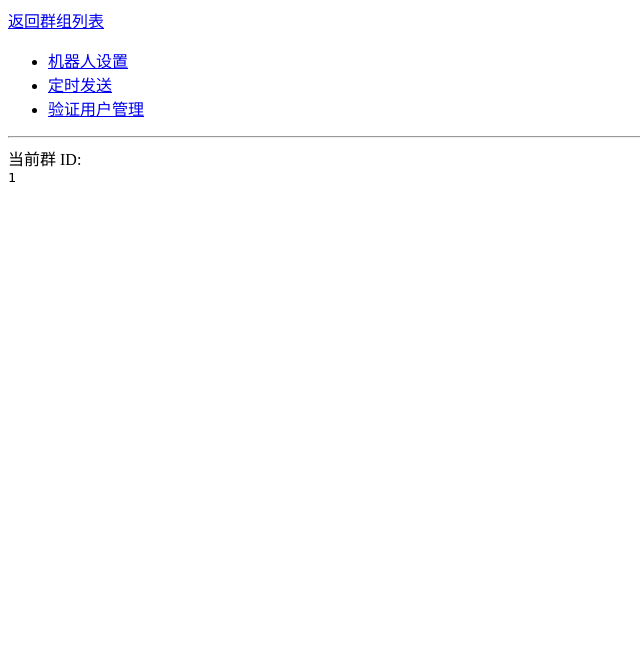
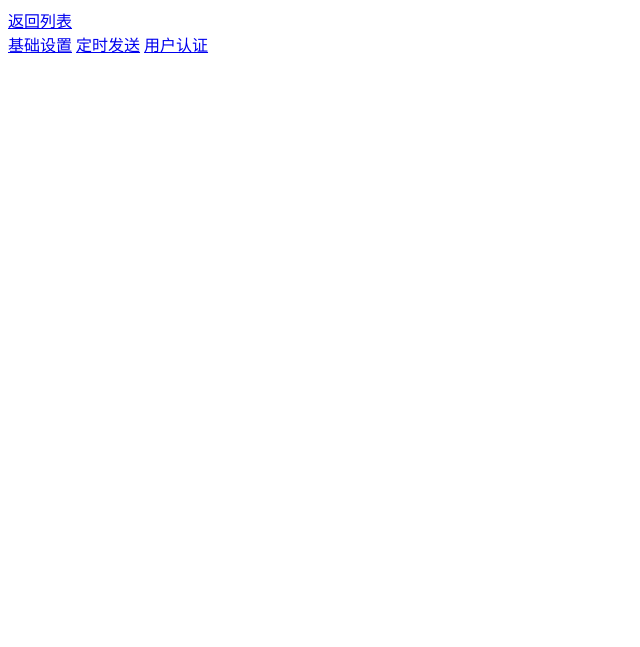
Before and after one commit to Szchiji/fangzhang, a FastAPI app: template templates/sidebar.html in a window 1280 px wide. Shown: the top 647 px of the page, without its empty margins (0-640 px from the left). Run offline with FastAPI, Linux system fonts and the light colour scheme; the template is opened without the code that fills it: most values are stand-ins (such as "Sample title", 1, 10 or a date in 2020); parts of the project's set-up code (start-up, migrations or seed data) failed here and were passed over.

Commit message:
Update sidebar.html

```diff
--- a/templates/sidebar.html
+++ b/templates/sidebar.html
@@ -1,31 +1,8 @@
-<div class="d-flex flex-column p-3 bg-white shadow-sm" style="border-radius: 15px; min-height: 80vh;">
-    <div class="mb-4">
-        <a href="/manage?sid={{ sid }}" class="btn btn-light w-100 text-primary fw-bold">
-            <i class="bi bi-grid-fill me-2"></i> 返回群组列表
-        </a>
-    </div>
-
-    <ul class="nav nav-pills flex-column mb-auto">
-        <li class="nav-item">
-            <a href="/settings?sid={{ sid }}&gid={{ gid }}" class="nav-link {% if 'settings' in request.url.path %}active{% endif %}">
-                <i class="bi bi-gear-wide-connected me-2"></i> 机器人设置
-            </a>
-        </li>
-        <li class="nav-item">
-            <a href="/tasks?sid={{ sid }}&gid={{ gid }}" class="nav-link {% if 'tasks' in request.url.path %}active{% endif %}">
-                <i class="bi bi-calendar2-week me-2"></i> 定时发送
-            </a>
-        </li>
-        <li class="nav-item">
-            <a href="#" class="nav-link text-muted">
-                <i class="bi bi-person-check me-2"></i> 验证用户管理
-            </a>
-        </li>
-    </ul>
-
-    <hr>
-    <div class="px-2 small text-muted">
-        当前群 ID:<br>
-        <code class="text-break">{{ gid }}</code>
+<div class="card p-3 mb-4">
+    <a href="/manage?sid={{ sid }}" class="btn btn-light w-100 mb-3 fw-bold">返回列表</a>
+    <div class="nav flex-column nav-pills">
+        <a href="/settings?sid={{ sid }}&gid={{ gid }}" class="nav-link active mb-2">基础设置</a>
+        <a href="/tasks?sid={{ sid }}&gid={{ gid }}" class="nav-link mb-2">定时发送</a>
+        <a href="/users?sid={{ sid }}&gid={{ gid }}" class="nav-link">用户认证</a>
     </div>
 </div>
```
